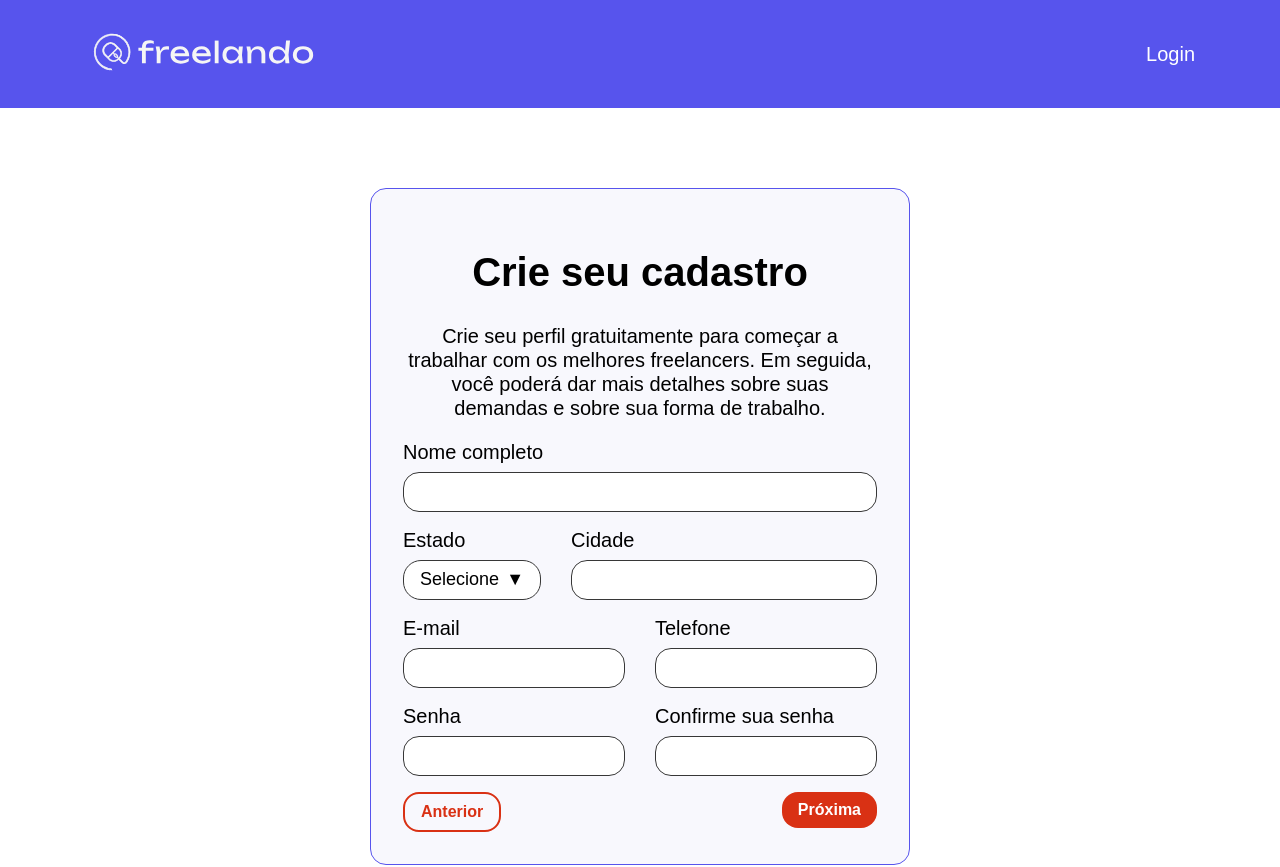
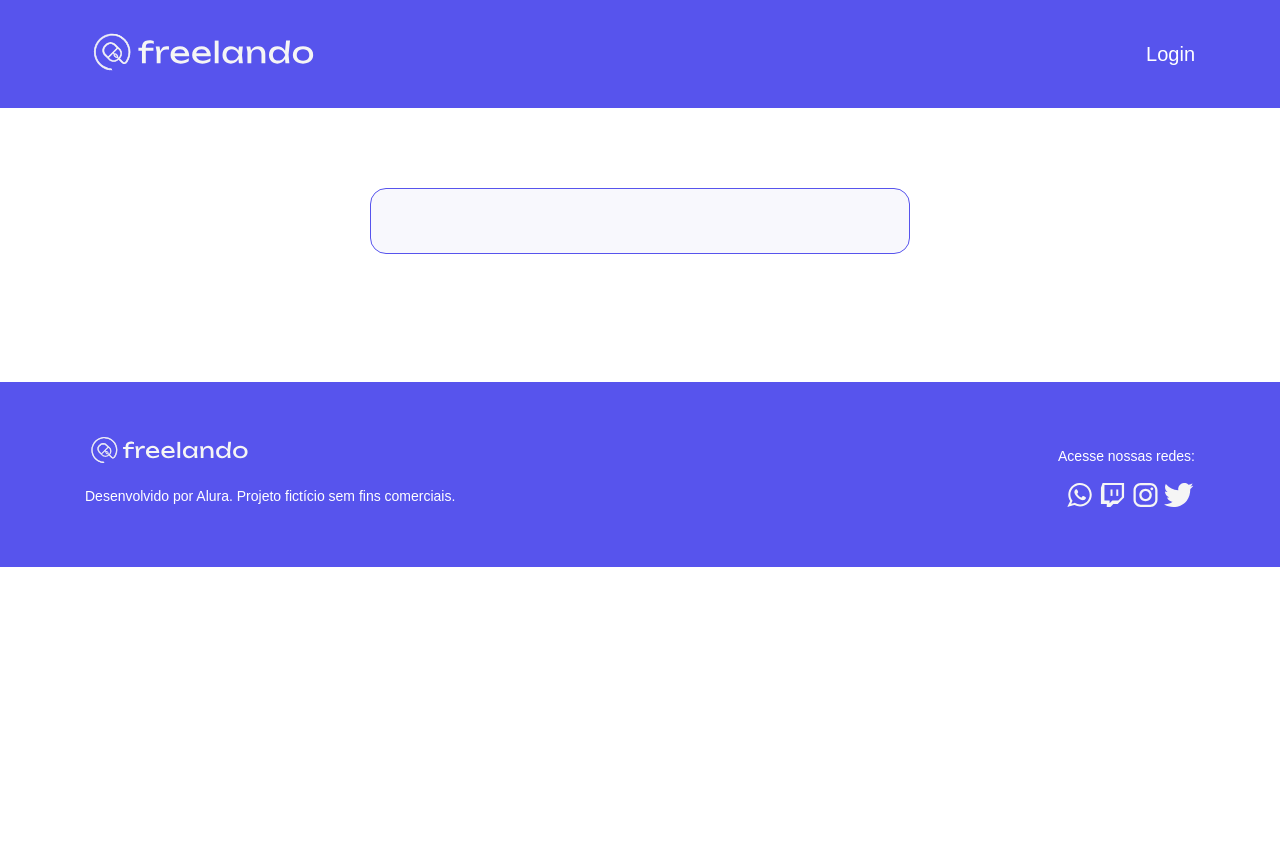
Before and after one commit to athena272/react-freelando, a React (Vite) app: page /cadastro/dados-pessoais in a window 1280 px wide. Shown: the top 867 px of the page. After the commit the page ends 800 px from the top, so only its background shows below. Built offline with nearby package versions, Linux system fonts and the light colour scheme.

Commit message:
Update DadosPessoais.jsx

```diff
--- a/src/paginas/cadastro/DadosPessoais.jsx
+++ b/src/paginas/cadastro/DadosPessoais.jsx
@@ -1,10 +1,11 @@
-import React, { useState } from 'react';
+import React from 'react';
 import { Tipografia } from "../../componentes/Tipografia/Tipografia"
 import { CampoTexto } from "../../componentes/CampoTexto/CampoTexto"
 import { ListaSupensa } from "../../componentes/ListaSuspensa/ListaSuspensa"
 import { Col, Row } from "react-grid-system"
 import { Botao } from "../../componentes/Botao/Botao"
 import { Link } from "react-router-dom"
+import { Form, Formik } from 'formik';
 
 const estadosBrasileiros = [
     { "text": "Acre", "value": "AC" },
@@ -36,15 +37,18 @@ const estadosBrasileiros = [
     { "text": "Tocantins", "value": "TO" }
 ]
 const DadosPessoais = () => {
-    const [nome, setNome] = useState('')
-    const [estado, setEstado] = useState('')
-    const [cidade, setCidade] = useState('')
-    const [telefone, setTelefone] = useState('')
-    const [email, setEmail] = useState('')
-    const [senha, setSenha] = useState('')
-    const [confirmarSenha, setConfirmarSenha] = useState('')
     return (
-        <form>
+        <Formik initialValues={{
+            nome: '',
+            estado: '',
+            cidade: '',
+            telefone: '',
+            email: '',
+            senha: '',
+            confirmarSenha: ''
+        }}>
+            {formik => {
+                <Form onSubmit={formik.handleSubmit}>
                     <div style={{ textAlign: 'center' }}>
                         <Tipografia variante="h1" componente="h1">
                             Crie seu cadastro
@@ -57,9 +61,11 @@ const DadosPessoais = () => {
                         <Col>
                             <CampoTexto
                                 titulo="Nome completo"
-                        valor={nome}
-                        onChange={setNome}
-                        tipo='text'
+                                name="nome"
+                                valor={formik.values.nome}
+                                onChange={formik.handleChange}
+                                onBlur={formik.handleBlur}
+                                type="text"
                                 required
                             />
                         </Col>
@@ -69,15 +75,17 @@ const DadosPessoais = () => {
                             <ListaSupensa
                                 titulo="Estado"
                                 opcoes={estadosBrasileiros}
-                        valor={estado}
-                        onChange={setEstado}
+                                valor={formik.values.estado}
+                                onChange={formik.handleChange}
+                                onBlur={formik.handleBlur}
                             />
                         </Col>
                         <Col lg={8} md={8} sm={8}>
                             <CampoTexto
                                 titulo="Cidade"
-                        valor={cidade}
-                        onChange={setCidade}
+                                valor={formik.values.cidade}
+                                onChange={formik.handleChange}
+                                onBlur={formik.handleBlur}
                                 tipo='text'
                                 required
                             />
@@ -87,8 +95,9 @@ const DadosPessoais = () => {
                         <Col lg={6} md={6} sm={6}>
                             <CampoTexto
                                 titulo="E-mail"
-                        valor={email}
-                        onChange={setEmail}
+                                valor={formik.values.email}
+                                onChange={formik.handleChange}
+                                onBlur={formik.handleBlur}
                                 tipo='email'
                                 required
                             />
@@ -96,8 +105,9 @@ const DadosPessoais = () => {
                         <Col lg={6} md={6} sm={6}>
                             <CampoTexto
                                 titulo="Telefone"
-                        valor={telefone}
-                        onChange={setTelefone}
+                                valor={formik.values.telefone}
+                                onChange={formik.handleChange}
+                                onBlur={formik.handleBlur}
                                 tipo='tel'
                                 required
                             />
@@ -107,8 +117,9 @@ const DadosPessoais = () => {
                         <Col lg={6} md={6} sm={6}>
                             <CampoTexto
                                 titulo="Senha"
-                        valor={senha}
-                        onChange={setSenha}
+                                valor={formik.values.senha}
+                                onChange={formik.handleChange}
+                                onBlur={formik.handleBlur}
                                 tipo='password'
                                 required
                             />
@@ -116,8 +127,9 @@ const DadosPessoais = () => {
                         <Col lg={6} md={6} sm={6}>
                             <CampoTexto
                                 titulo="Confirme sua senha"
-                        valor={confirmarSenha}
-                        onChange={setConfirmarSenha}
+                                valor={formik.values.confirmarSenha}
+                                onChange={formik.handleChange}
+                                onBlur={formik.handleBlur}
                                 tipo='password'
                                 required
                             />
@@ -141,10 +153,9 @@ const DadosPessoais = () => {
                             </div>
                         </Col>
                     </Row>
-        </form>
-
-
-
+                </Form>
+            }}
+        </Formik>
     );
 };
 
```
Lines whose indentation alone changed are shown as unchanged.
